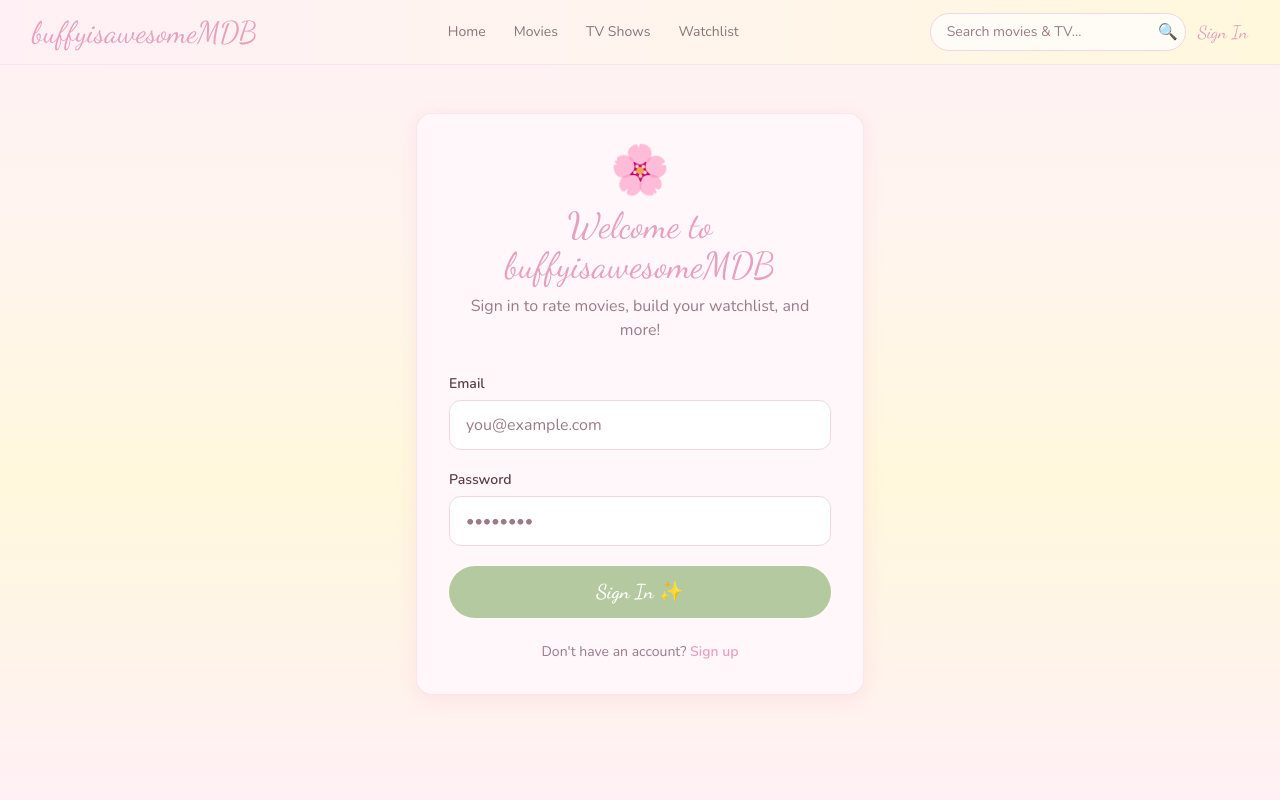
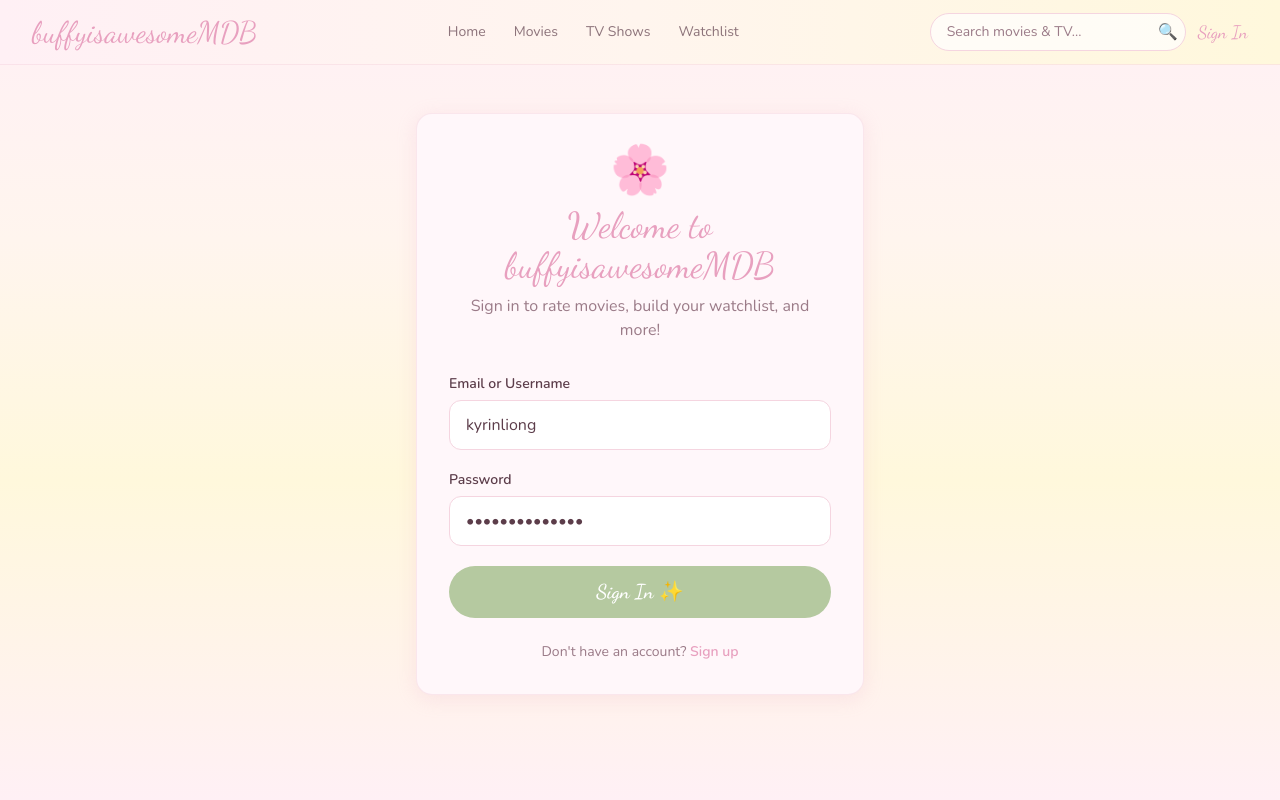
Before and after one commit to kyrinliong/buffyisawesomeMDB, a React (Vite) app: page /signin in a window 1280 px wide. Shown: the top 800 px of the page. Built offline with nearby package versions, Linux system fonts and the light colour scheme.

Commit message:
🌸 Fix sign-in: accept username instead of email, pre-fill credentials

```diff
--- a/src/pages/SignIn.jsx
+++ b/src/pages/SignIn.jsx
@@ -3,8 +3,8 @@ import { Link, useNavigate } from 'react-router-dom';
 import Button from '../components/ui/Button';
 
 export default function SignIn() {
-  const [email, setEmail] = useState('');
-  const [password, setPassword] = useState('');
+  const [email, setEmail] = useState('kyrinliong');
+  const [password, setPassword] = useState('buffyisawesome');
   const [signedIn, setSignedIn] = useState(false);
   const navigate = useNavigate();
 
@@ -42,10 +42,10 @@ export default function SignIn() {
         <form onSubmit={handleSubmit} className="space-y-5">
           <div>
             <label className="block font-body text-sm text-warm-brown font-semibold mb-1.5">
-              Email
+              Email or Username
             </label>
             <input
-              type="email"
+              type="text"
               value={email}
               onChange={(e) => setEmail(e.target.value)}
               placeholder="you@example.com"
```
